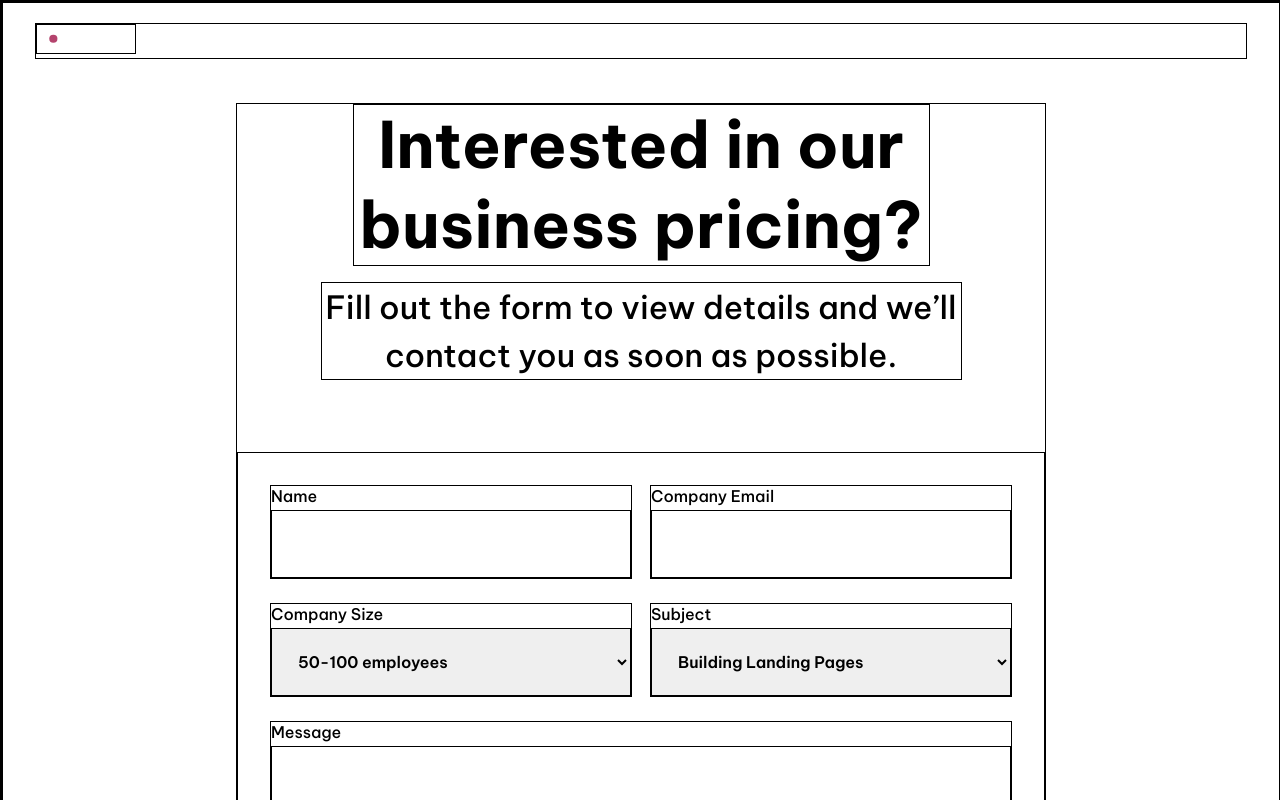
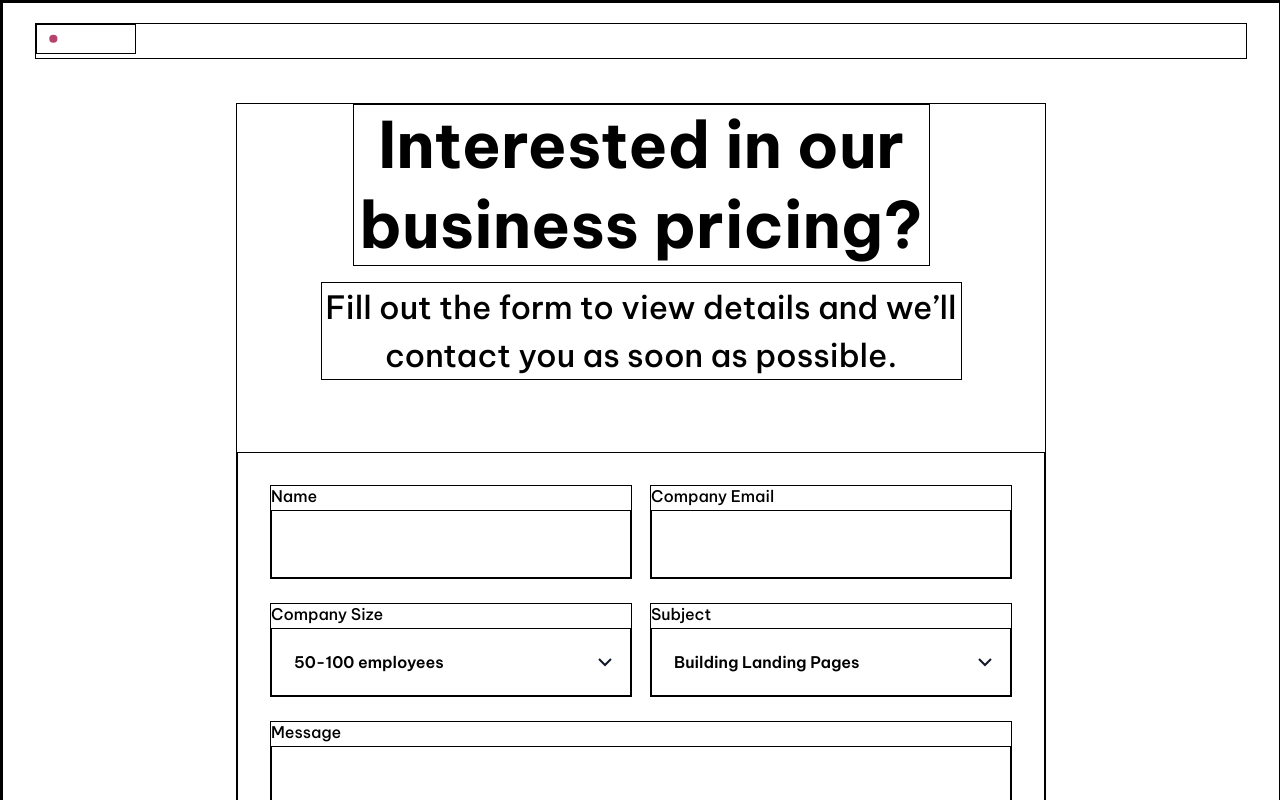
Before and after one commit to Nimus-oes/frontend-react, a React (Vite) app in the folder 01-ContactForm/: page / in a window 1280 px wide. Shown: the top 800 px of the page. Built offline with nearby package versions, Linux system fonts and the light colour scheme.

Commit message:
Add custom arrow to dropdown as a background img

```diff
--- a/01-ContactForm/src/App.css
+++ b/01-ContactForm/src/App.css
@@ -80,6 +80,18 @@
   padding: 24px 0;
 }
 
+.dropdown {
+  -webkit-appearance: none;
+  appearance: none;
+  -moz-appearance: none;
+  background: transparent;
+  background-image: url(../src/assets/Expand_down.svg);
+  background-repeat: no-repeat;
+  background-size: 24px 24px;
+  background-position-x: 96%;
+  background-position-y: 50%;
+}
+
 @media only screen and (min-width: 850px) {
   main {
     max-width: 810px;
--- a/01-ContactForm/src/components/Form.jsx
+++ b/01-ContactForm/src/components/Form.jsx
@@ -11,7 +11,11 @@ export default function Form() {
       </label>
       <label htmlFor="company-size" className="input-item size">
         Company Size
-        <select name="company-size" id="company-size" className="input-field">
+        <select
+          name="company-size"
+          id="company-size"
+          className="input-field dropdown"
+        >
           <option value="sm">50-100 employees</option>
           <option value="md">100-200 employees</option>
           <option value="lg">Over 200 employees</option>
@@ -19,7 +23,7 @@ export default function Form() {
       </label>
       <label htmlFor="subject" className="input-item subject">
         Subject
-        <select name="subject" id="subject" className="input-field">
+        <select name="subject" id="subject" className="input-field dropdown">
           <option value="">Building Landing Pages</option>
           <option value="">About Pricing</option>
           <option value="">Other</option>
```
Also changed, not shown: 01-ContactForm/src/assets/Expand_down.svg (added).
